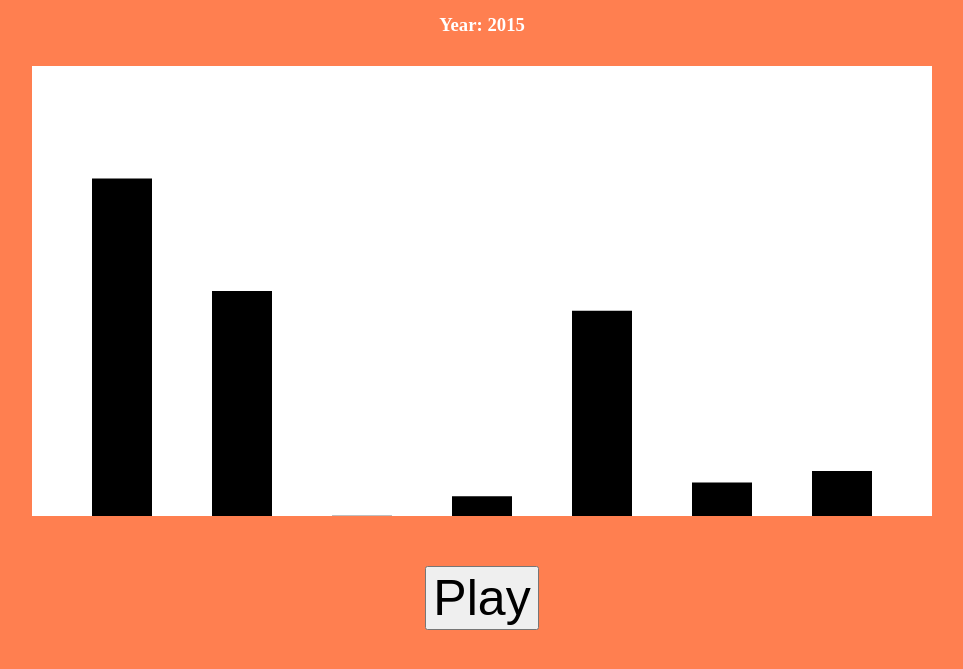
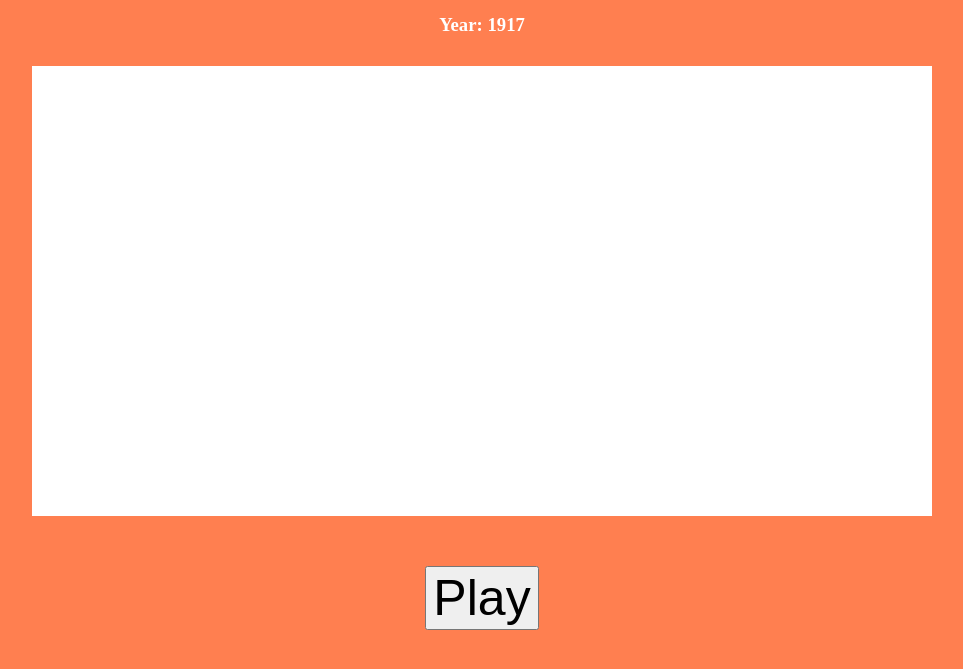
Before and after one commit to czinck01/comp177, a plain HTML site: page index.html in a window 1280 px wide. Both pictures are taken after a click on the button "Play". Shown: the part 61-730 px from the top of the page, without its empty margins (158-1121 px from the left). Drawn offline with Linux system fonts and the light colour scheme.

Commit message:
finally fixed timing

```diff
--- a/index.html
+++ b/index.html
@@ -83,24 +83,24 @@
         .text("Play")
         .attr("onclick", "display();");
 
-        function update(data, i) {
-            var d = data[i];
-            r1.transition().attr("points", (1*dim/15) + "," + (dim/2) + " " + (1*dim/15) + "," + (dim/2 - (parseInt((d["Single"]).replace(/,/g, ""))/4000)*dim/2) + " " + (2*dim/15) + "," + (dim/2 - (parseInt(d["Single"].replace(/,/g, ""))/4000)*dim/2) + " " + (2*dim/15) + "," + (dim/2) ).duration(500*i);
-            r2.transition().attr("points", (3*dim/15) + "," + (dim/2) + " " + (3*dim/15) + "," + (dim/2 - (parseInt(d["Married"].replace(/,/g, ""))/8000)*dim/2) + " " + (4*dim/15) + "," + (dim/2 - (parseInt(d["Married"].replace(/,/g, ""))/8000)*dim/2) + " " + (4*dim/15) + "," + (dim/2) ).duration(500*i);
-            r3.transition().attr("points", (5*dim/15) + "," + (dim/2) + " " + (5*dim/15) + "," + (dim/2 - (parseInt(d["Dependent"].replace(/,/g, ""))/4000)*dim/2) + " " + (6*dim/15) + "," + (dim/2 - (parseInt(d["Dependent"].replace(/,/g, ""))/4000)*dim/2) + " " + (6*dim/15) + "," + (dim/2) ).duration(500*i);
-            r4.transition().attr("points", (7*dim/15) + "," + (dim/2) + " " + (7*dim/15) + "," + (dim/2 - (parseInt(d["LowRate"].replace(/,/g, ""))/23)*dim/2) + " " + (8*dim/15) + "," + (dim/2 - (parseInt(d["LowRate"].replace(/,/g, ""))/23)*dim/2) + " " + (8*dim/15) + "," + (dim/2) ).duration(500*i);
-            r5.transition().attr("points", (9*dim/15) + "," + (dim/2) + " " + (9*dim/15) + "," + (dim/2 - (parseInt(d["Under"].replace(/,/g, ""))/43850)*dim/2) + " " + (10*dim/15) + "," + (dim/2 - (parseInt(d["Under"].replace(/,/g, ""))/43850)*dim/2) + " " + (10*dim/15) + "," + (dim/2) ).duration(500*i);
-            r6.transition().attr("points", (11*dim/15) + "," + (dim/2) + " " + (11*dim/15) + "," + (dim/2 - (parseInt(d["HighRate"].replace(/,/g, ""))/94)*dim/2) + " " + (12*dim/15) + "," + (dim/2 - (parseInt(d["HighRate"].replace(/,/g, ""))/94)*dim/2) + " " + (12*dim/15) + "," + (dim/2) ).duration(500*i);
-            r7.transition().attr("points", (13*dim/15) + "," + (dim/2) + " " + (13*dim/15) + "," + (dim/2 - (parseInt(d["Over"].replace(/,/g, ""))/5000000)*dim/2) + " " + (14*dim/15) + "," + (dim/2 - (parseInt(d["Over"].replace(/,/g, ""))/5000000)*dim/2) + " " + (14*dim/15) + "," + (dim/2) ).duration(500*i);
+        function update(d) {
+            d3.select("h3").text("Year: " + d["Year"]);
+            r1.transition().attr("points", (1*dim/15) + "," + (dim/2) + " " + (1*dim/15) + "," + (dim/2 - (parseInt((d["Single"]).replace(/,/g, ""))/4000)*dim/2) + " " + (2*dim/15) + "," + (dim/2 - (parseInt(d["Single"].replace(/,/g, ""))/4000)*dim/2) + " " + (2*dim/15) + "," + (dim/2) ).duration(500);
+            r2.transition().attr("points", (3*dim/15) + "," + (dim/2) + " " + (3*dim/15) + "," + (dim/2 - (parseInt(d["Married"].replace(/,/g, ""))/8000)*dim/2) + " " + (4*dim/15) + "," + (dim/2 - (parseInt(d["Married"].replace(/,/g, ""))/8000)*dim/2) + " " + (4*dim/15) + "," + (dim/2) ).duration(500);
+            r3.transition().attr("points", (5*dim/15) + "," + (dim/2) + " " + (5*dim/15) + "," + (dim/2 - (parseInt(d["Dependent"].replace(/,/g, ""))/4000)*dim/2) + " " + (6*dim/15) + "," + (dim/2 - (parseInt(d["Dependent"].replace(/,/g, ""))/4000)*dim/2) + " " + (6*dim/15) + "," + (dim/2) ).duration(500);
+            r4.transition().attr("points", (7*dim/15) + "," + (dim/2) + " " + (7*dim/15) + "," + (dim/2 - (parseInt(d["LowRate"].replace(/,/g, ""))/23)*dim/2) + " " + (8*dim/15) + "," + (dim/2 - (parseInt(d["LowRate"].replace(/,/g, ""))/23)*dim/2) + " " + (8*dim/15) + "," + (dim/2) ).duration(500);
+            r5.transition().attr("points", (9*dim/15) + "," + (dim/2) + " " + (9*dim/15) + "," + (dim/2 - (parseInt(d["Under"].replace(/,/g, ""))/43850)*dim/2) + " " + (10*dim/15) + "," + (dim/2 - (parseInt(d["Under"].replace(/,/g, ""))/43850)*dim/2) + " " + (10*dim/15) + "," + (dim/2) ).duration(500);
+            r6.transition().attr("points", (11*dim/15) + "," + (dim/2) + " " + (11*dim/15) + "," + (dim/2 - (parseInt(d["HighRate"].replace(/,/g, ""))/94)*dim/2) + " " + (12*dim/15) + "," + (dim/2 - (parseInt(d["HighRate"].replace(/,/g, ""))/94)*dim/2) + " " + (12*dim/15) + "," + (dim/2) ).duration(500);
+            r7.transition().attr("points", (13*dim/15) + "," + (dim/2) + " " + (13*dim/15) + "," + (dim/2 - (parseInt(d["Over"].replace(/,/g, ""))/5000000)*dim/2) + " " + (14*dim/15) + "," + (dim/2 - (parseInt(d["Over"].replace(/,/g, ""))/5000000)*dim/2) + " " + (14*dim/15) + "," + (dim/2) ).duration(500);
         }
 
         function display() {
             d3.tsv("data/data.tsv", function(data) {
+                var data = [{Dependent: "2000", HighRate: "47", LowRate: "11.5", Married: "4000", Over: "2500000", Single: "2000", Under: "21925", Year: "1915"}, {Dependent: "4000", HighRate: "94.0", LowRate: "23.0", Married: "8000", Over: "5000000", Single: "4000", Under: "43850", Year: "1916"}, {Dependent: "0", HighRate: "0", LowRate: "0", Married: "0", Over: "0", Single: "0", Under: "0", Year: "1917"}];
                 console.log(data);
                 for (var i = 0; i < data.length; i++) {
                     var d = data[i];
-                    setTimeout(update, 500, data, i);
-                    d3.select("h3").text("Year: " + d["Year"]);
+                    setTimeout(update, 500*i, d);
                 }
 
             });
```
